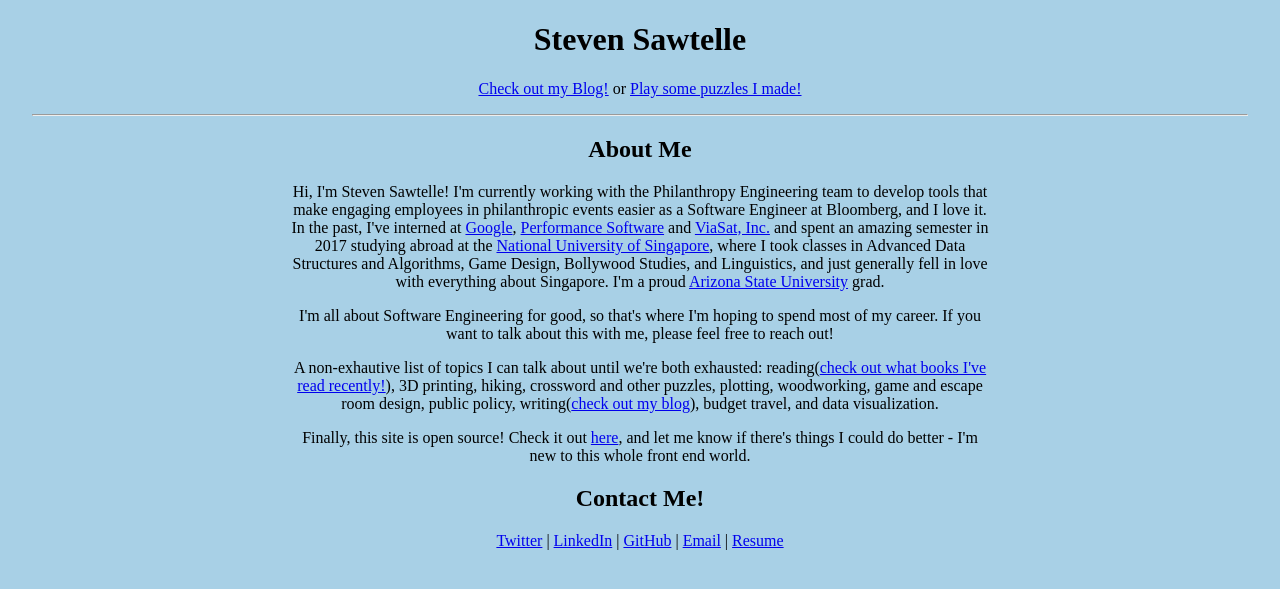
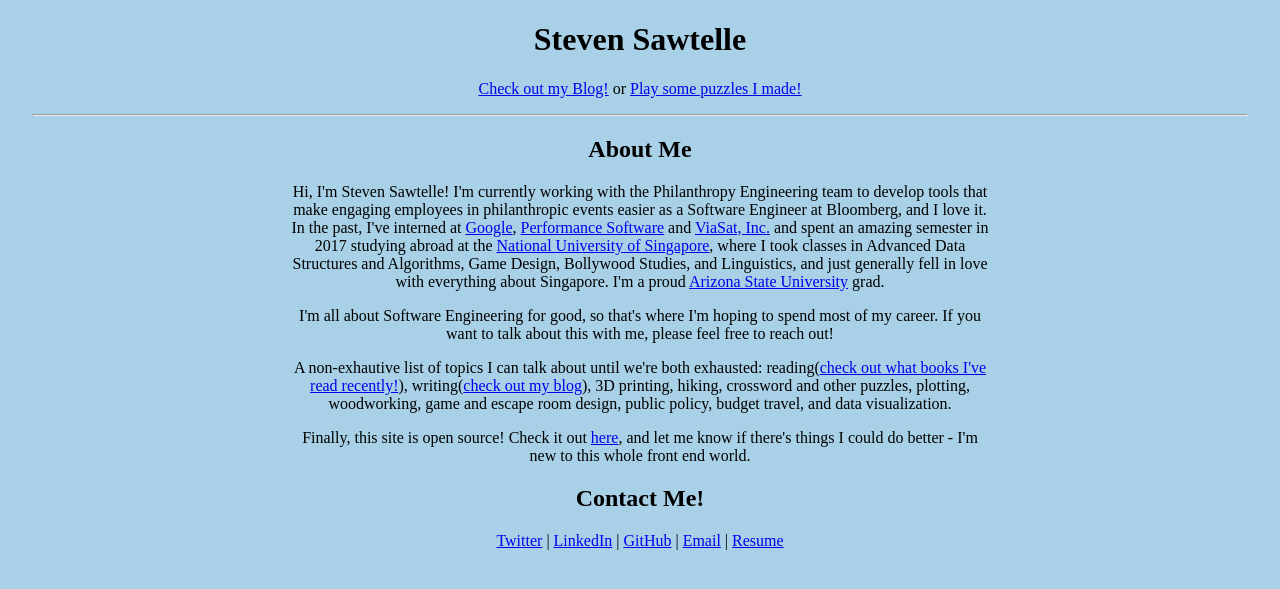
Before and after one commit to StevenSawtelle/stevensawtelle.github.io, a Jekyll site: the page built from index.md, in a window 1280 px wide. Shown: the top 589 px of the page. Built offline with Jekyll 4.4.1, drawn with Linux system fonts in a browser that asks for light colours; some web fonts are replaced.

Commit message:
move writing to be next to reading

```diff
--- a/index.md
+++ b/index.md
@@ -38,7 +38,7 @@ layout: default
 				<h2>About Me</h2>
 				<p>Hi, I'm Steven Sawtelle! I'm currently working with the Philanthropy Engineering team to develop tools that make engaging employees in philanthropic events easier as a Software Engineer at Bloomberg, and I love it. In the past, I've interned at <a class="linked" rel="nofollow" href="https://google.com/" alt="Google">Google</a>, <a class="linked" rel="nofollow" href="https://psware.com/" alt="Performance">Performance Software</a> and <a class="linked" rel="nofollow" href="https://viasat.com/" alt="ViaSat">ViaSat, Inc.</a> and spent an amazing semester in 2017 studying abroad at the <a class="linked" rel="nofollow" href="http://nus.edu.sg/" alt="NUS">National University of Singapore</a>, where I took classes in Advanced Data Structures and Algorithms, Game Design, Bollywood Studies, and Linguistics, and just generally fell in love with everything about Singapore. I'm a proud <a class="linked" rel="nofollow" href="http://asu.edu/" alt="ASU">Arizona State University</a> grad.</p>
 				<p>I'm all about Software Engineering for good, so that's where I'm hoping to spend most of my career. If you want to talk about this with me, please feel free to reach out!</p>
-				<p>A non-exhautive list of topics I can talk about until we're both exhausted: reading(<a href="/books" class="nav">check out what books I've read recently!</a>), 3D printing, hiking, crossword and other puzzles, plotting, woodworking, game and escape room design, public policy, writing(<a href="/blog" class="nav">check out my blog</a>), budget travel, and data visualization.</p>
+				<p>A non-exhautive list of topics I can talk about until we're both exhausted: reading(<a href="/books" class="nav">check out what books I've read recently!</a>), writing(<a href="/blog" class="nav">check out my blog</a>), 3D printing, hiking, crossword and other puzzles, plotting, woodworking, game and escape room design, public policy, budget travel, and data visualization.</p>
 				<p>Finally, this site is open source! Check it out <a class="linked" rel="nofollow" href="https://github.com/StevenSawtelle/stevensawtelle.github.io" alt="site_source">here</a>, and let me know if there's things I could do better - I'm new to this whole front end world.</p>
 		</div>
 		</center>
```
